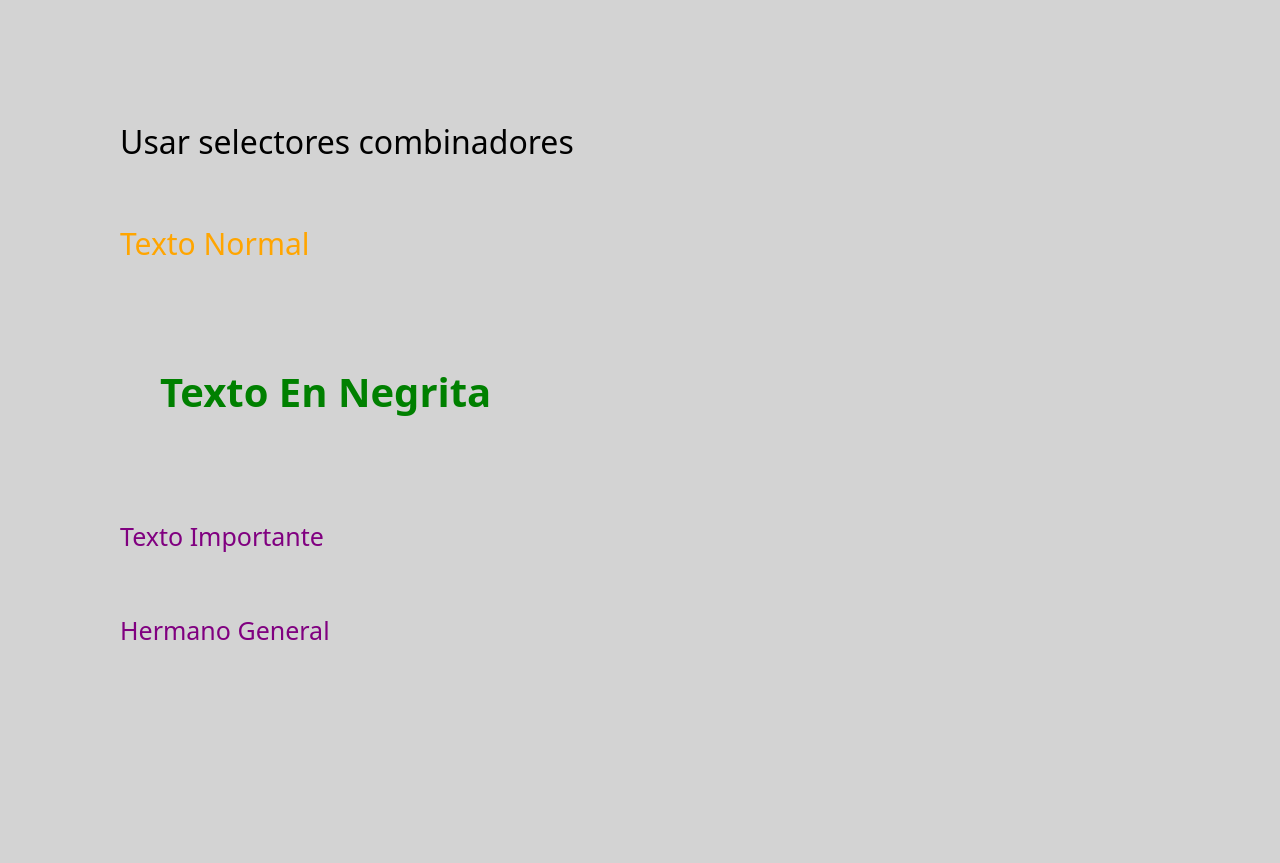
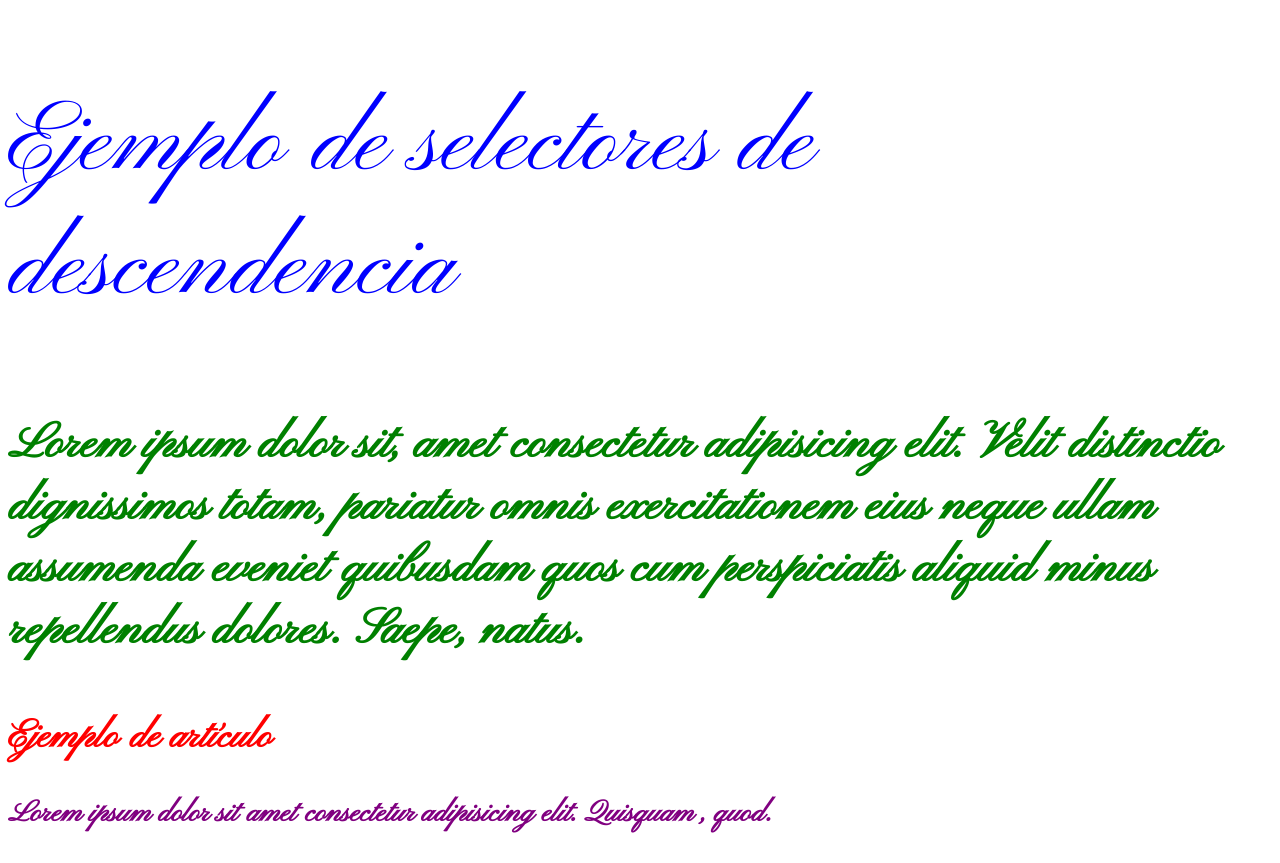
Before and after one commit to jdmartinezrs/Cascading-Style-Sheets, a plain HTML site: page index.html in a window 1280 px wide. Before the commit the page ends 800 px from the top, so only its background shows below. Drawn offline with Linux system fonts and the light colour scheme; a web font is replaced by a local one.

Commit message:
feat: :sparkles: Usa selectores de descendencia para aplicar estilos a elementos anidados

```diff
--- a/index.html
+++ b/index.html
@@ -4,16 +4,20 @@
     <meta charset="UTF-8" />
     <meta name="viewport" content="width=device-width, initial-scale=1.0" />
     <title>Ejemplo de selectores</title>
-    <link rel="stylesheet" href="styles/contextualizacion.css" />
+    <link rel="stylesheet" href="styles/aapropiacion.css" />
   </head>
 
   <body>
-    <h1>Usar selectores combinadores</h1>
-    <p>Texto Normal</p>
-    <section>
-    <p class="destacado">Texto En Negrita </p>
+    <section class="Contenedor1">
+      <h1>Ejemplo de selectores de descendencia</h1>
+      <p>Lorem ipsum dolor sit, amet consectetur adipisicing elit. Velit distinctio dignissimos totam, pariatur omnis exercitationem eius neque ullam assumenda eveniet quibusdam quos cum perspiciatis aliquid minus repellendus dolores. Saepe, natus.</p>
+      <article>
+        <h2>Ejemplo de artículo</h2>
+        <p class="parrafo1">
+          Lorem ipsum dolor sit amet consectetur adipisicing elit. Quisquam
+         , quod.
+        </p>
+      </article>
     </section>
-    <p id="importante">Texto Importante </p>
-    <p>Hermano General </p>
   </body>
 </html>
--- /dev/null
+++ b/styles/aapropiacion.css
@@ -0,0 +1,31 @@
+@import url('https://fonts.googleapis.com/css2?family=Pinyon+Script&display=swap');
+
+
+*{
+  font-family: "Pinyon Script", cursive;
+  font-weight: 400;
+  font-style: normal;
+}
+
+section h1{
+    color: blue;
+    font-size: 100px;
+}
+
+.Contenedor1 p{
+    color: green;
+    font-size: 50px;
+    font-weight: bold;
+}
+
+article h2{
+    color: red;
+    font-size: 40px;
+    font-weight: bold;
+}
+
+article .parrafo1{
+    color: purple;
+    font-size: 30px;
+    font-weight: bold;
+}
```
